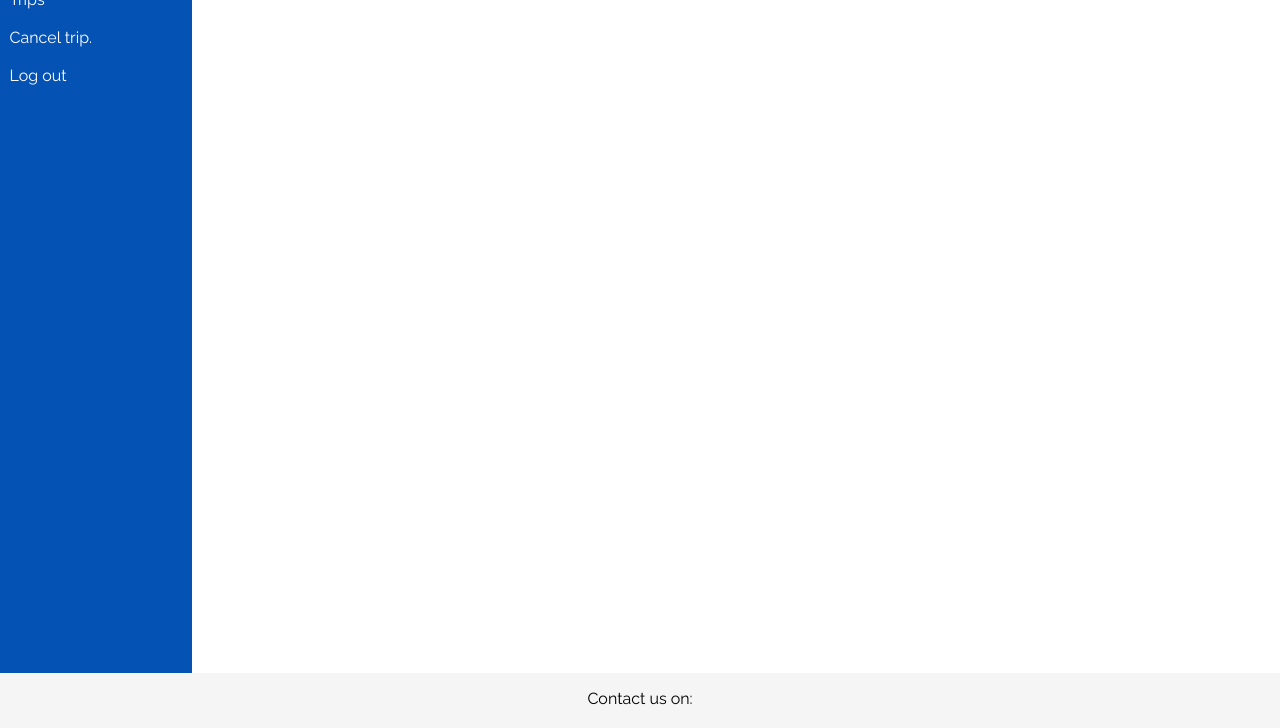
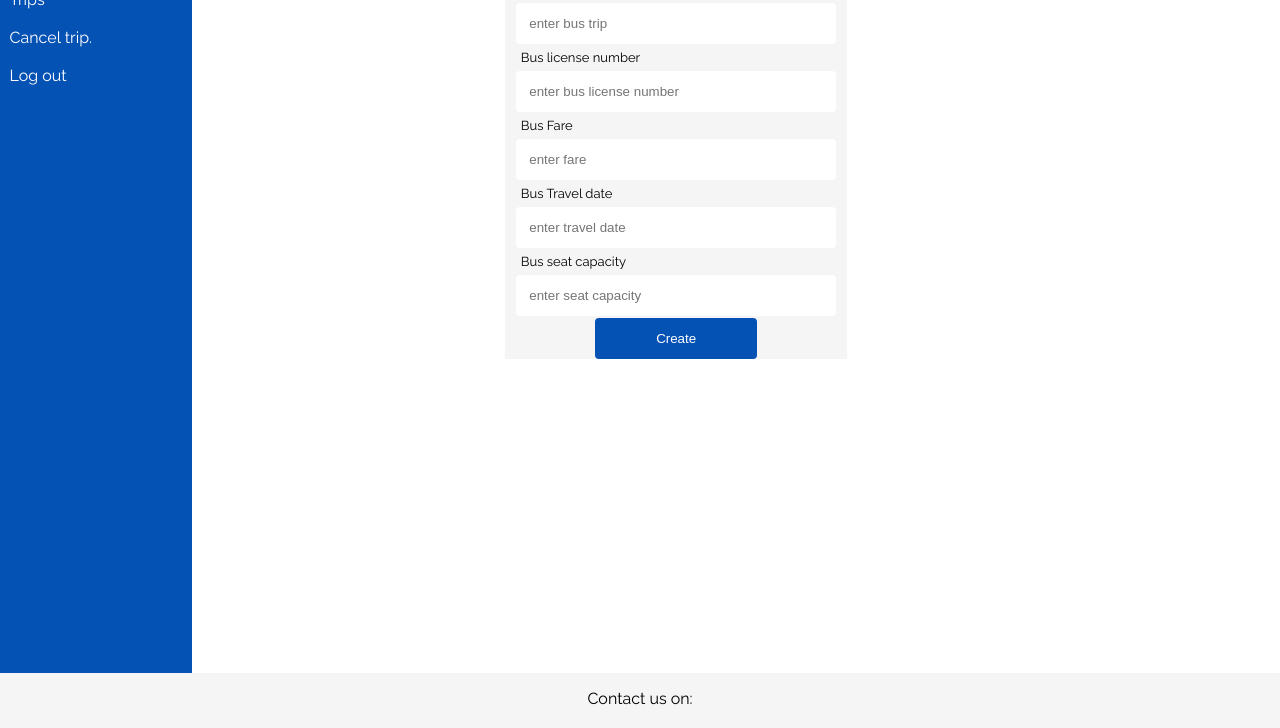
Before and after one commit to JosephNjuguna/WayfarerV1, a plain HTML site: page UI/admin.html in a window 1280 px wide. Shown: the part 127-855 px from the top of the page. Drawn offline with Linux system fonts and the light colour scheme.

Commit message:
ft(ui): add style to create trip form [Finish #167180032]

```diff
--- a/UI/static/css/style.css
+++ b/UI/static/css/style.css
@@ -442,6 +442,7 @@ a {
 
 .mainview-admin .main-body{
     display: flex;
+    flex-direction: column;
     flex-basis: 85%;
 }
 
@@ -461,3 +462,55 @@ a {
     z-index: 6;
     box-shadow: 0 4px 6px hsla(0, 0%, 0%, .1);
 }
+
+.mainview-admin .main-body .admin-body{
+    width: 85%;
+    padding: 5% 2%;
+    display: flex;
+    flex-direction: column;
+    justify-content: center;
+}
+
+.mainview-admin .main-body .admin-body .create-trip{
+    display: flex;
+    flex-direction: column;
+    width: 35%;
+    margin: auto;
+    background-color: whitesmoke;
+    padding:0 1%;
+}
+.mainview-admin .main-body .admin-body .create-trip .footer{
+    display: flex;
+    flex-direction: column;
+}
+.mainview-admin .main-body .admin-body .create-trip .footer button{
+    margin: auto;
+    background-color: #0552B5;
+    color: white;
+    padding: 4%;
+    width: 50%;
+    border-style: solid;
+    border-radius: 4px;
+    border-width: 0px;
+}
+.mainview-admin .main-body .admin-body .create-trip .form-content{
+    display: flex;
+    margin: auto;
+    flex-direction: column;
+    flex-basis: 15%;
+}
+.mainview-admin .main-body .admin-body .create-trip .form-content input{
+    padding: 4%;
+    margin: 2px;
+    border-style: solid;
+    border-radius: 4px;
+    border-width: 0px;
+}
+.mainview-admin .main-body .admin-body .create-trip .form-content label{
+    padding:0 2%;
+    margin: 4px 0;
+    font-size: 13px;
+    border-style: solid;
+    border-radius: 4px;
+    border-width: 0px;
+}
```
